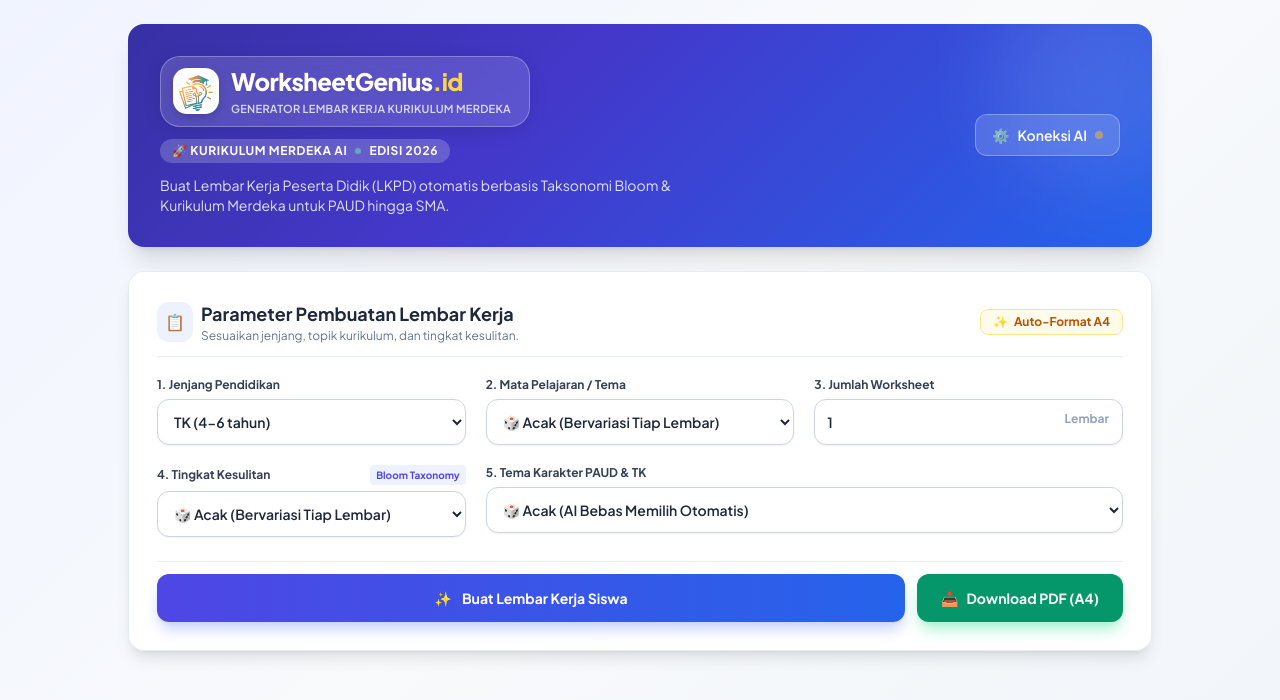
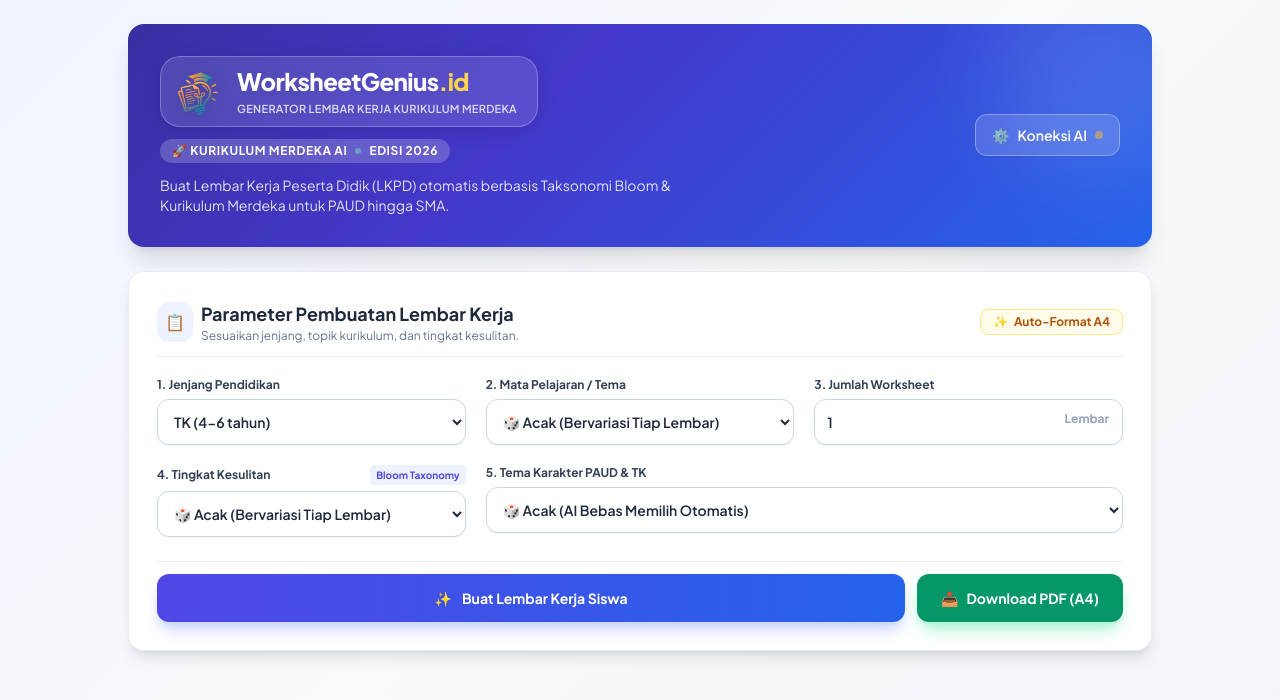
Before and after one commit to abulkhaera/worksheetgenius-app, an Electron app: page worksheetgenius-app/index.html in a window 1280 px wide. Drawn offline with nearby package versions, Linux system fonts and the light colour scheme.

Commit message:
Update index.html

```diff
--- a/worksheetgenius-app/index.html
+++ b/worksheetgenius-app/index.html
@@ -5,9 +5,10 @@
   <meta name="viewport" content="width=device-width, initial-scale=1.0">
   <title>WorksheetGenius ID - Generator Lembar Kerja Siswa A4</title>
 
-  <!-- App Favicon with primary Logo.png source -->
+  <!-- App Favicon with multi-source fallback -->
   <link rel="icon" type="image/png" href="Logo.png" id="favIcon">
-  <link rel="apple-touch-icon" href="Logo.png">
+  <link rel="shortcut icon" type="image/png" href="Logo.png" id="favShortcut">
+  <link rel="apple-touch-icon" href="Logo.png" id="favApple">
 
   <!-- Modern Google Fonts -->
   <link rel="preconnect" href="https://fonts.googleapis.com">
@@ -46,28 +47,34 @@
     .brand-logo-card {
       display: inline-flex;
       align-items: center;
-      gap: 12px;
-      background: rgba(255, 255, 255, 0.14);
-      border: 1px solid rgba(255, 255, 255, 0.28);
+      gap: 14px;
+      background: rgba(255, 255, 255, 0.12);
+      border: 1px solid rgba(255, 255, 255, 0.25);
       backdrop-filter: blur(12px);
       -webkit-backdrop-filter: blur(12px);
-      padding: 8px 18px 8px 12px;
+      padding: 8px 20px 8px 12px;
       border-radius: 20px;
       box-shadow: 0 4px 18px rgba(0, 0, 0, 0.1);
     }
 
+    /* Seamless transparent logo wrapper with no white background */
     .brand-logo-wrapper {
-      width: 46px;
-      height: 46px;
-      border-radius: 14px;
-      background: #ffffff;
+      width: 50px;
+      height: 50px;
+      background: transparent;
       display: flex;
       align-items: center;
       justify-content: center;
-      overflow: hidden;
-      box-shadow: 0 4px 10px rgba(0, 0, 0, 0.15);
+      overflow: visible;
       flex-shrink: 0;
-      padding: 2px;
+      padding: 0;
+      filter: drop-shadow(0 3px 8px rgba(0, 0, 0, 0.2));
+    }
+
+    .brand-logo-wrapper img {
+      width: 100%;
+      height: 100%;
+      object-fit: contain;
     }
 
     /* Worksheet A4 Standard Canvas */
@@ -531,7 +538,7 @@
       <div class="flex flex-col md:flex-row md:items-center justify-between gap-5 relative z-10">
         <div class="flex flex-col items-start text-left">
 
-          <!-- Embedded Brand Logo Card using Logo.png -->
+          <!-- Embedded Brand Logo Card with Seamless Transparent Logo -->
           <div class="brand-logo-card mb-3">
             <div class="brand-logo-wrapper">
               <img
@@ -662,7 +669,7 @@
           </div>
         </div>
 
-        <!-- 4. Tingkat Kesulitan -->
+        <!-- 4. Tingkat Kesulitan (Default: Acak) -->
         <div class="flex flex-col gap-1.5">
           <label for="difficulty" class="text-xs font-bold text-slate-700 flex items-center justify-between">
             <span>4. Tingkat Kesulitan</span>
@@ -714,20 +721,30 @@
   </div>
 
   <script>
-    // Robust Logo Loader: Prioritizing Logo.png with intelligent fallbacks
+    // Bulletproof Logo & Favicon Loader with Cascading Sources
+    function updateFaviconLinks(url) {
+      const targets = ['favIcon', 'favShortcut', 'favApple'];
+      targets.forEach(id => {
+        const el = document.getElementById(id);
+        if (el) el.href = url;
+      });
+    }
+
     function setupRobustLogo() {
       const img = document.getElementById("mainBrandLogo");
-      const fav = document.getElementById("favIcon");
       if (!img) return;
 
       const candidates = [
         "Logo.png",
+        "Logo_2.png",
         "./Logo.png",
+        "./Logo_2.png",
         "worksheetgenius-app/Logo.png",
+        "worksheetgenius-app/Logo_2.png",
         "https://raw.githubusercontent.com/abulkhaera/worksheetgenius-app/main/worksheetgenius-app/Logo.png",
+        "https://raw.githubusercontent.com/abulkhaera/worksheetgenius-app/main/worksheetgenius-app/Logo_2.png",
         "https://raw.githubusercontent.com/abulkhaera/worksheetgenius-app/main/Logo.png",
-        "Logo_2.png",
-        "./Logo_2.png"
+        "https://raw.githubusercontent.com/abulkhaera/worksheetgenius-app/main/Logo_2.png"
       ];
 
       let candidateIndex = 0;
@@ -735,10 +752,11 @@
       function tryNextSource() {
         candidateIndex++;
         if (candidateIndex < candidates.length) {
-          img.src = candidates[candidateIndex];
-          if (fav) fav.href = candidates[candidateIndex];
+          const nextSrc = candidates[candidateIndex];
+          img.src = nextSrc;
+          updateFaviconLinks(nextSrc);
         } else {
-          // If all file paths fail, inject clean vector SVG inline
+          // If all file paths fail, inject the matching SVG icon inline
           const wrapper = img.parentElement;
           if (wrapper) {
             wrapper.innerHTML = `
@@ -772,7 +790,7 @@
 
       img.onerror = tryNextSource;
       img.src = candidates[0];
-      if (fav) fav.href = candidates[0];
+      updateFaviconLinks(candidates[0]);
     }
 
     function isCloudHosted() {
```
